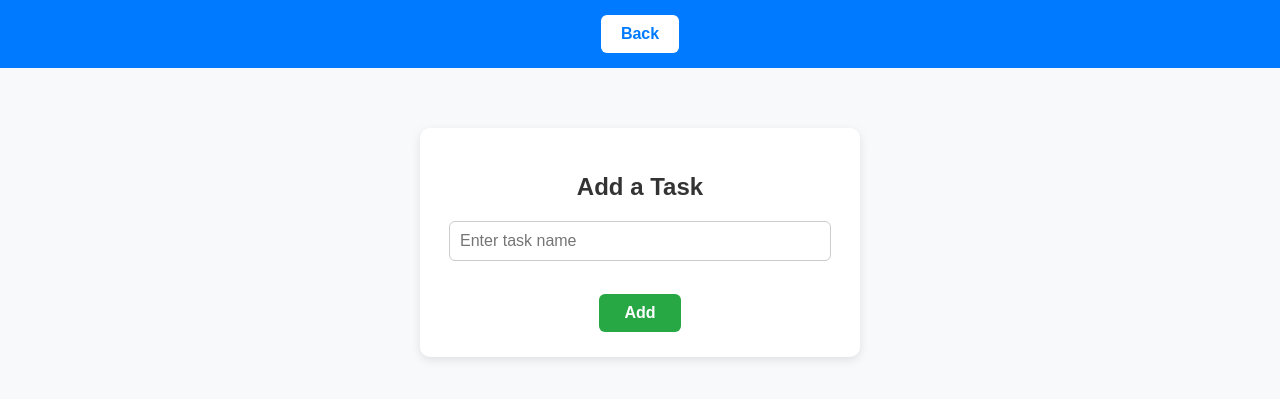
After one commit to Deepti-web/render, a Flask app: page /tasks/add-sort-tasks in a window 1280 px wide. The commit adds this page. Shown: the top 399 px of the page. Run offline with Flask 3, Linux system fonts and the light colour scheme; the visitor is signed in with stand-in values (Sample User, id 1).

Commit message:
01/01/2025

```diff
--- a/app.py
+++ b/app.py
@@ -129,7 +129,7 @@ def login():
 @app.route("/tasks", methods=["GET", "POST"])
 def Uncomplete_tasks():
     if "user_id" not in session:
-        return redirect(url_for("login"))
+        return redirect("/")
 
     q = (request.args.get("q") or "").strip()
     if q:
@@ -161,7 +161,7 @@ def Uncomplete_tasks():
 @app.route("/tasks/<int:task_id>")
 def mark_complete_task(task_id):
     if "user_id" not in session:
-        return redirect(url_for("login"))
+        return redirect("/")
     conn = get_db_connection()
     cur = conn.cursor(dictionary=True)
     cur.execute("UPDATE todo_tasks SET is_completed=%s, status=%s, complete_date=%s WHERE task_id=%s",("True", "Complete", current_date, task_id))
@@ -173,7 +173,7 @@ def mark_complete_task(task_id):
 @app.route("/tasks/completed", methods=['GET', 'POST'])
 def completed_tasks():
     if "user_id" not in session:
-        return redirect(url_for("login"))
+        return redirect("/")
     conn = get_db_connection()
     cur = conn.cursor(dictionary=True,  buffered=True)
     cur.execute("SELECT * FROM todo_tasks WHERE is_completed = %s",("True",))
@@ -185,7 +185,7 @@ def completed_tasks():
 @app.route("/task/view-details/<int:task_id>")
 def view_task_details(task_id):
     if "user_id" not in session:
-        return redirect(url_for("login"))
+        return redirect("/")
     conn = get_db_connection()
     cur = conn.cursor(dictionary=True, buffered=True)  # added buffered=True
     cur.execute("SELECT * FROM todo_tasks WHERE task_id = %s", (task_id,))
@@ -197,7 +197,7 @@ def view_task_details(task_id):
 @app.route("/tasks/add-task", methods=['GET', 'POST'])
 def add_task():
     if "user_id" not in session:
-        return redirect(url_for("login"))
+        return redirect("/")
     if request.method == "POST":
         now = datetime.now()
         dt_obj = now.strftime("%d-%m-%Y %H:%M")
@@ -231,7 +231,7 @@ def add_task():
 @app.route("/tasks/completed-tasks/clear-all")
 def clear_completed_tasks():
     if "user_id" not in session:
-        return redirect(url_for("login"))
+        return redirect("/")
     conn = get_db_connection()
     cur = conn.cursor(dictionary=True)
     cur.execute("DELETE FROM todo_tasks WHERE is_completed=%s",("True",))
@@ -240,11 +240,75 @@ def clear_completed_tasks():
     conn.close()
     return redirect(url_for("completed_tasks"))
 
+
 @app.route("/logout")
 def logout():
     session.clear()
     return redirect(url_for("login"))
 
+
+@app.route('/tasks/sort-tasks', methods=['GET', 'POST'])
+def sort_tasks():
+    if "user_id" not in session:
+        return redirect("/")
+    conn = get_db_connection()
+    cur = conn.cursor(dictionary=True)
+
+    if request.method == 'POST':
+        # Get checked statement IDs from the submitted form
+        ids_to_delete = [int(i) for i in request.form.getlist('delete_checkbox')]
+        print(ids_to_delete)
+        if ids_to_delete:
+            format_strings = ','.join(['%s'] * len(ids_to_delete))
+            print(format_strings)
+            # Uncomment when ready to delete:
+            cur.execute(f"UPDATE sort_task SET complete = 'True' WHERE id IN ({format_strings})", tuple(ids_to_delete))
+            conn.commit()
+            return redirect("/tasks/sort-tasks")
+
+    cur.execute("SELECT id,name FROM sort_task WHERE complete=%s",("False",))
+    statements = cur.fetchall()
+    cur.close()
+    conn.close()
+    return render_template('uncomplete_sort_work.html', statements=statements)
+
+@app.route('/tasks/add-sort-tasks', methods=['GET', 'POST'])
+def add_sort_tasks():
+    if "user_id" not in session:
+        return redirect("/")
+    if request.method == 'POST':
+        task_name = request.form["task_name"]
+        conn = get_db_connection()
+        cur = conn.cursor(dictionary=True)
+        cur.execute("INSERT INTO sort_task(name, add_dt) VALUES (%s, %s)",(task_name, current_date))
+        conn.commit()
+        cur.close()
+        conn.close()
+    return render_template('add_sort_work.html')
+
+@app.route("/tasks/completed-sort-work", methods=['GET', 'POST'])
+def complete_sort_tasks():
+    if "user_id" not in session:
+        return redirect("/")
+    conn = get_db_connection()
+    cur = conn.cursor(dictionary=True,  buffered=True)
+    cur.execute("SELECT * FROM sort_task WHERE complete = %s",("True",))
+    statements = cur.fetchall()
+    cur.close()
+    conn.close()
+    return render_template("completed_sort_work.html", statements = statements)
+
+@app.route("/tasks/completed-sort-tasks/clear-all-sort-tasks")
+def clear_complete_sort_tasks():
+    if "user_id" not in session:
+        return redirect("/")
+    conn = get_db_connection()
+    cur = conn.cursor(dictionary=True)
+    cur.execute("DELETE FROM sort_task WHERE complete=%s",("True",))
+    conn.commit()
+    cur.close()
+    conn.close()
+    return redirect("/tasks/completed-sort-tasks/clear-all-sort-tasks")
 #----------------ROUTS END----------------------------
 
 # ---------------- SCHEDULER CONFIG ----------------
--- a/templates/Uncomplete_tasks.html
+++ b/templates/Uncomplete_tasks.html
@@ -166,7 +166,7 @@
         <div class="nav-links">
             <a href="{{ url_for('completed_tasks') }}">Completed Tasks</a>
             <a href="{{ url_for('logout') }}">Logout</a>
-            <a href="{{ url_for('logout') }}">S.Works</a>
+            <a href="{{ url_for('sort_tasks') }}">S.Works</a>
         </div>
     </nav>
 
--- /dev/null
+++ b/templates/add_sort_work.html
@@ -0,0 +1,141 @@
+<!DOCTYPE html>
+<html lang="en">
+<head>
+    <meta charset="UTF-8">
+    <meta name="viewport" content="width=device-width, initial-scale=1.0">
+    <title>Add Task</title>
+    <style>
+        /* General page styling */
+        body {
+            font-family: Arial, sans-serif;
+            background-color: #f8f9fa;
+            margin: 0;
+            padding: 0;
+            text-align: center;
+        }
+
+        /* Navbar styling */
+        .navbar {
+            background-color: #007bff;
+            color: white;
+            padding: 15px 20px;
+            display: flex;
+            justify-content: center;
+            align-items: center;
+            position: sticky;
+            top: 0;
+            z-index: 100;
+        }
+
+        .navbar a button {
+            background-color: white;
+            color: #007bff;
+            border: none;
+            padding: 10px 20px;
+            border-radius: 6px;
+            cursor: pointer;
+            font-size: 16px;
+            font-weight: bold;
+        }
+
+        .navbar a button:hover {
+            background-color: #0056b3;
+            color: white;
+        }
+
+        /* Main container */
+        .container {
+            background: white;
+            max-width: 400px;
+            margin: 60px auto;
+            padding: 25px 20px;
+            border-radius: 10px;
+            box-shadow: 0px 3px 10px rgba(0,0,0,0.1);
+        }
+
+        h2 {
+            margin-bottom: 20px;
+            color: #333;
+        }
+
+        /* Input and button styling */
+        input[type="text"] {
+            width: 90%;
+            padding: 10px;
+            font-size: 16px;
+            border: 1px solid #ccc;
+            border-radius: 6px;
+            outline: none;
+        }
+
+        input[type="text"]:focus {
+            border-color: #007bff;
+        }
+
+        button[type="submit"] {
+            background-color: #28a745;
+            color: white;
+            border: none;
+            padding: 10px 25px;
+            border-radius: 6px;
+            cursor: pointer;
+            font-size: 16px;
+            margin-top: 15px;
+            font-weight: bold;
+        }
+
+        button[type="submit"]:hover {
+            background-color: #218838;
+        }
+
+        /* Responsive design for mobile */
+        @media (max-width: 600px) {
+            .navbar a button {
+                width: 80%;
+                font-size: 15px;
+                padding: 10px;
+            }
+
+            .container {
+                width: 90%;
+                margin: 40px auto;
+                padding: 20px 15px;
+            }
+
+            input[type="text"] {
+                width: 100%;
+                font-size: 15px;
+                padding: 12px;
+            }
+
+            button[type="submit"] {
+                width: 100%;
+                padding: 12px;
+                font-size: 15px;
+            }
+
+            h2 {
+                font-size: 20px;
+            }
+        }
+    </style>
+</head>
+<body>
+    <!-- Navbar with centered Back button -->
+    <div class="navbar">
+        <a href="{{ url_for('sort_tasks') }}">
+            <button type="button">Back</button>
+        </a>
+    </div>
+
+    <!-- Main content -->
+    <div class="container">
+        <h2>Add a Task</h2>
+        <form action="{{ url_for('add_sort_tasks') }}" method="POST">
+            <input type="text" name="task_name" placeholder="Enter task name" required maxlength="10">
+            <br><br>
+            <button type="submit">Add</button>
+        </form>
+    </div>
+</body>
+</html>
```
Also changed, not shown: templates/completed_sort_work.html (added, +158 -0 lines), templates/uncomplete_sort_work.html (added, +197 -0 lines).
